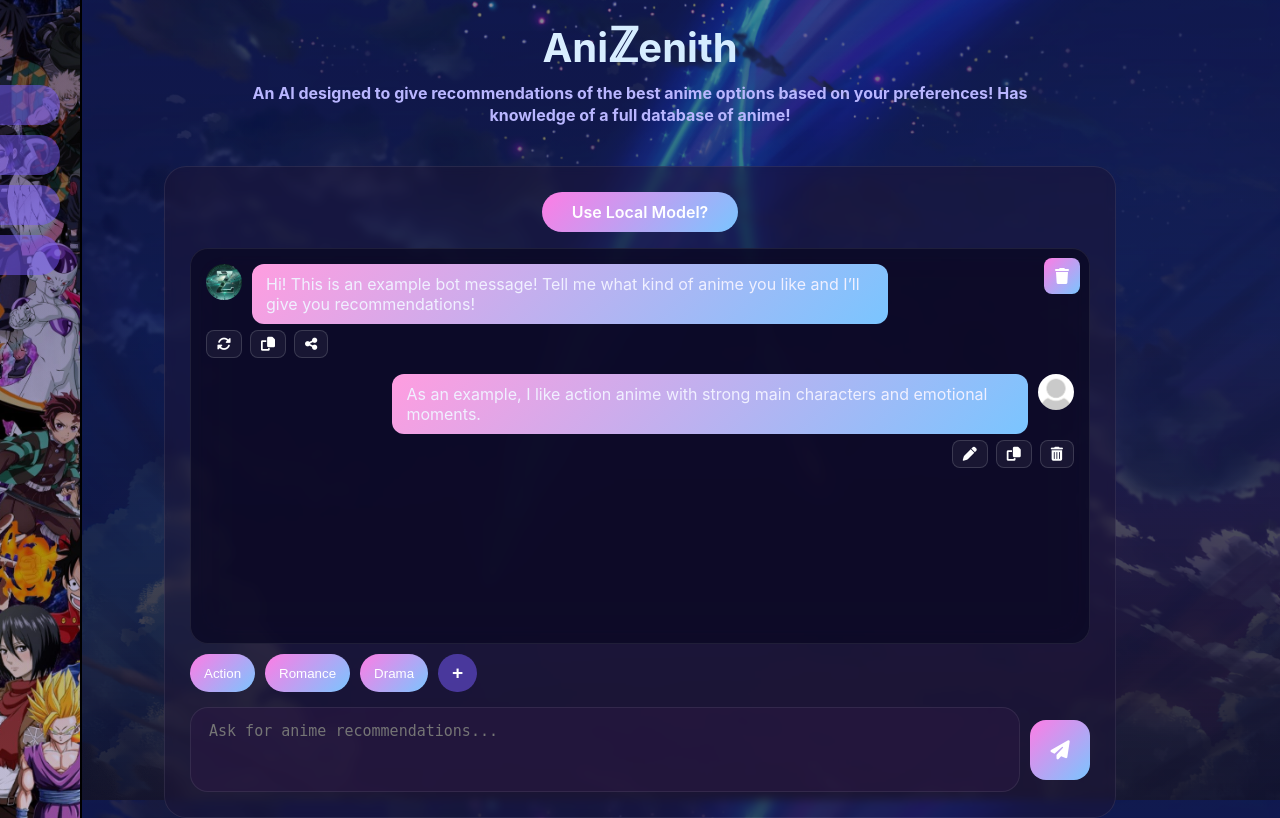
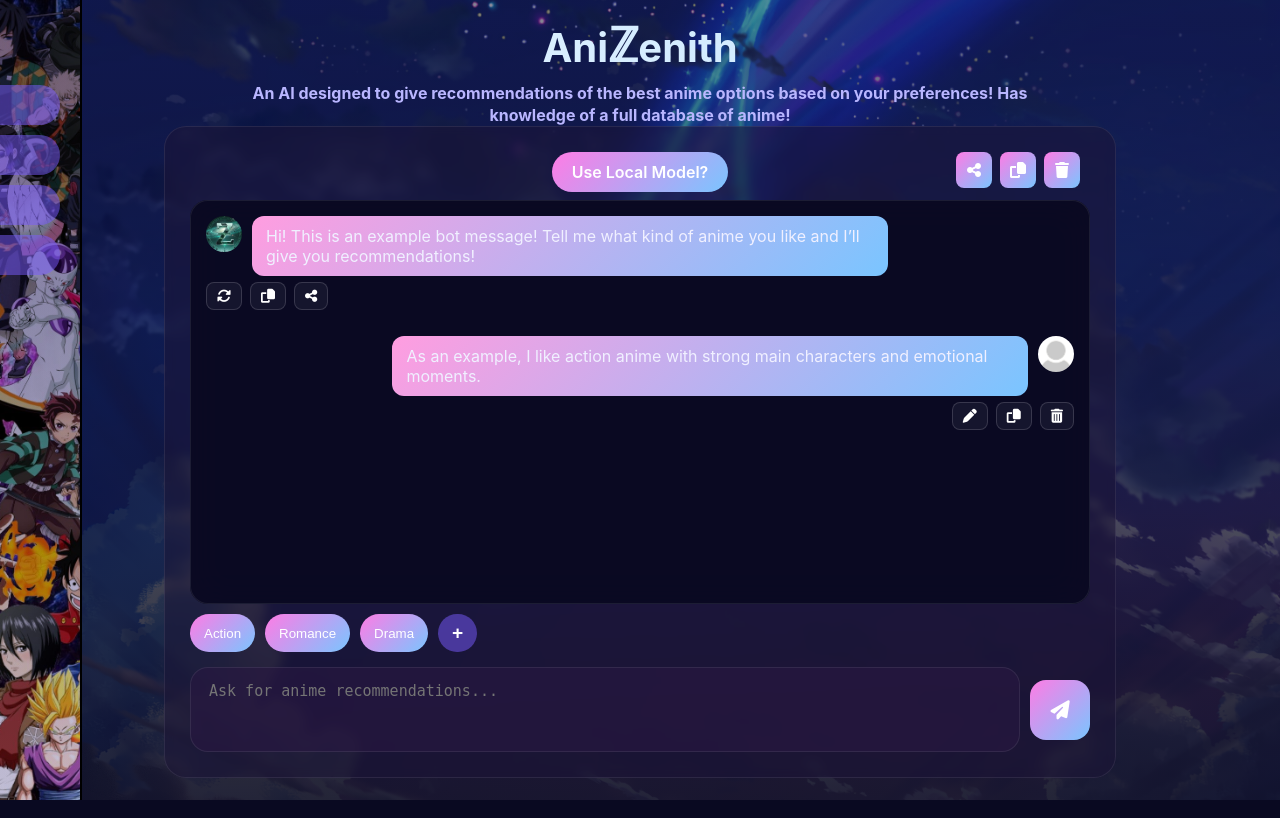
Before and after one commit to ShafathZ/AniZenithProject, a FastAPI app: page / in a window 1280 px wide. Run offline with FastAPI, Linux system fonts and the light colour scheme.

Commit message:
Added function to copy and share in-message buttons, added additional full-chat buttons which do not work yet, cleaned UI up a bit

```diff
--- a/static/css/chat.css
+++ b/static/css/chat.css
@@ -1,27 +1,50 @@
 /* ===== CHAT BOX ===== */
 .chatbot-area {
     position: relative;
-    flex: 1 1 auto;
     display: flex;
     flex-direction: column;
+    height: 52vh;
+    border-radius: 18px;
+    background: var(--bg-main);
+    margin-bottom: 10px;
 }
 
 .chat-box {
     flex: 1 1 auto;
-    height: 100%;
     background: var(--bg-glass-darker);
     backdrop-filter: blur(18px);
     overflow-y: auto;
     padding: 15px;
     border-radius: 18px;
     border: 1px solid var(--border-soft);
-    margin-bottom: 10px;
+    display: flex;
+    flex-direction: column;
+    gap: 10px;
 }
 
-.reset-button {
+/* To make scroll bar on Chromium browsers look a bit better */
+.chat-box::-webkit-scrollbar {
+    width: 8px;
+}
+.chat-box::-webkit-scrollbar-thumb {
+    background-color: rgba(255, 255, 255, 0.2);
+    border-radius: 4px;
+}
+.chat-box::-webkit-scrollbar-track {
+    background-color: transparent;
+}
+
+/* ===== FULL CHAT ACTION BUTTONS ===== */
+.top-buttons {
     position: absolute;
-    top: 10px;
+    top: -3rem;
     right: 10px;
+    display: flex;
+    gap: 8px;
+    z-index: 100;
+}
+
+.full-chat-button {
     background: linear-gradient(135deg, var(--accent-primary), var(--accent-secondary));
     border: none;
     border-radius: 8px;
@@ -34,10 +57,9 @@
     cursor: pointer;
     font-size: 1rem;
     transition: 0.2s ease;
-    z-index: 100;
 }
 
-.reset-button:hover {
+.full-chat-button:hover {
     box-shadow: 0 0 12px var(--accent-glow);
 }
 
--- a/static/css/home.css
+++ b/static/css/home.css
@@ -38,7 +38,7 @@
 /* ===== LOCAL MODEL BUTTON ===== */
 .toggle-wrapper {
     text-align: center;
-    margin-bottom: 1rem;
+    margin-bottom: 0.5rem;
 }
 
 .toggle-wrapper input {
@@ -48,7 +48,7 @@
 .toggle-wrapper label {
     position: relative;
     display: inline-block;
-    padding: 10px 30px;
+    padding: 10px 20px;
     border-radius: 999px;
     cursor: pointer;
     font-weight: 600;
--- a/static/js/chat.js
+++ b/static/js/chat.js
@@ -60,6 +60,57 @@ function addMessage({ role, msg }) {
     chatBox.scrollTop = chatBox.scrollHeight;
 
     // TODO: Trim the last N chat messages to avoid long chats on visual display
+    updateButtons();
+}
+
+function updateButtons() {
+
+    // Add Copy button logic
+    const copyButtons = document.querySelectorAll(".action-btn.copy");
+
+    copyButtons.forEach(copyBtn => {
+        copyBtn.addEventListener("click", () => {
+            const message = copyBtn.closest(".message");
+            const textDiv = message.querySelector(".text").textContent.trim();
+
+            // Copy to clipboard
+            navigator.clipboard.writeText(textDiv)
+                .then(() => {
+                    copyBtn.innerHTML = '<span style="font-size: 10px;">✓</span>';
+                    setTimeout(() => {
+                        copyBtn.innerHTML = '<i class="fas fa-copy"></i>';
+                    }, 1000);
+                })
+                .catch(err => console.error("Failed to copy:", err));
+        });
+    });
+
+    // Add Share button logic
+    const shareButtons = document.querySelectorAll(".action-btn.share");
+    shareButtons.forEach(shareBtn => {
+        shareBtn.addEventListener("click", async () => {
+            const message = shareBtn.closest(".message");
+            const textDiv = message.querySelector(".text").textContent.trim();
+
+            // Native share method
+            if (navigator.share) {
+                try {
+                    await navigator.share({
+                        text: textDiv
+                    });
+                    console.log("Message shared successfully!");
+                } catch (err) {
+                    console.error("Share canceled or failed:", err);
+                }
+            } else {
+                // Prompt the user to copy it manually
+                const shareTarget = prompt(
+                    "Web Share not supported. Copy this text to share:",
+                    textDiv
+                );
+            }
+        });
+    });
 }
 
 // Logic for when send is activated
@@ -74,3 +125,7 @@ function sendMessage() {
 
     input.focus();
 }
+
+document.addEventListener("DOMContentLoaded", () => {
+    updateButtons();
+});
--- a/templates/home.html
+++ b/templates/home.html
@@ -18,16 +18,6 @@
 <span class="subtitle">
     An AI designed to give recommendations of the best anime options based on your preferences! Has knowledge of a full database of anime!
 </span>
-
-<div class="model-toggle-wrapper" id="fixedToggle">
-    <div class="model-toggle offline" onclick="toggleLocalModel()">
-        <i class="fa-solid fa-globe toggle-icon online"></i>
-        <div class="toggle-switch">
-            <div class="toggle-dot"></div>
-        </div>
-        <i class="fa-solid fa-server toggle-icon offline"></i>
-    </div>
-</div>
 
 <div class="chat-container">
 
@@ -70,9 +60,17 @@
                 </div>
             </div>
         </div>
-        <button class="reset-button" onclick="clearChat()">
-            <i class="fa-solid fa-trash"></i>
-        </button>
+        <div class="top-buttons">
+            <button class="full-chat-button share-button" onclick="shareChat()">
+                <i class="fas fa-share-alt"></i>
+            </button>
+            <button class="full-chat-button copy-button" onclick="copyChat()">
+                <i class="fas fa-copy"></i>
+            </button>
+            <button class="full-chat-button reset-button" onclick="clearChat()">
+                <i class="fa-solid fa-trash"></i>
+            </button>
+        </div>
     </div>
 
 
```
